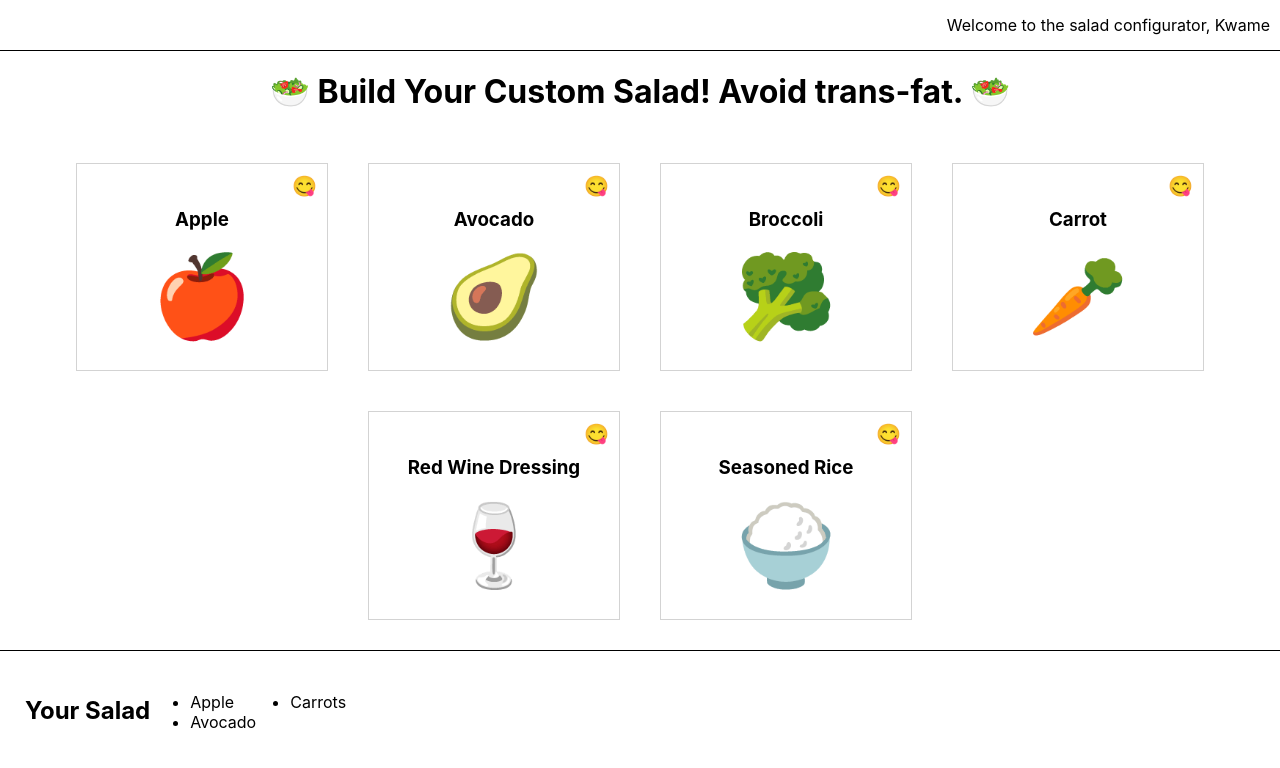
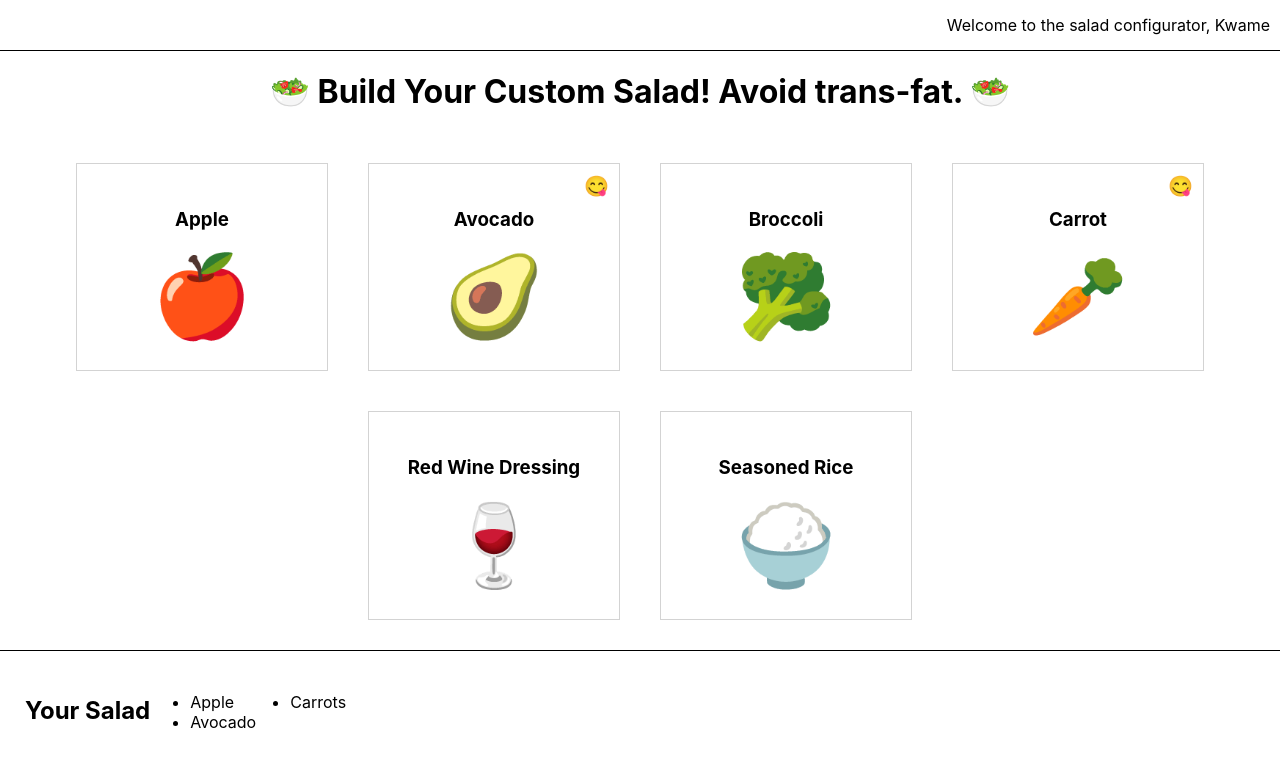
Before and after one commit to NedimRenesalis/Custom-ingredients-salad-configuration-app, a React (Create React App) app in the folder c/: page / in a window 1280 px wide. Shown: the top 768 px of the page. Built offline with nearby package versions, Linux system fonts and the light colour scheme.

Commit message:
useContext in Saladitem.js

```diff
--- a/c/src/components/SaladItem/SaladItem.js
+++ b/c/src/components/SaladItem/SaladItem.js
@@ -1,6 +1,8 @@
-import React from 'react';
+import React, { useContext } from 'react';
 import PropTypes from 'prop-types';
 import { createUseStyles } from 'react-jss';
+
+import UserContext from '../User/User';
 
 const useStyles = createUseStyles({
   add: {
@@ -30,7 +32,8 @@
 
 export default function SaladItem({ image, name }) {
   const classes = useStyles();
-  const favorite = true;
+  const user = useContext(UserContext);
+  const favorite = user.favorites.includes(name);
   return(
     <div className={classes.wrapper}>
         <h3>
```
